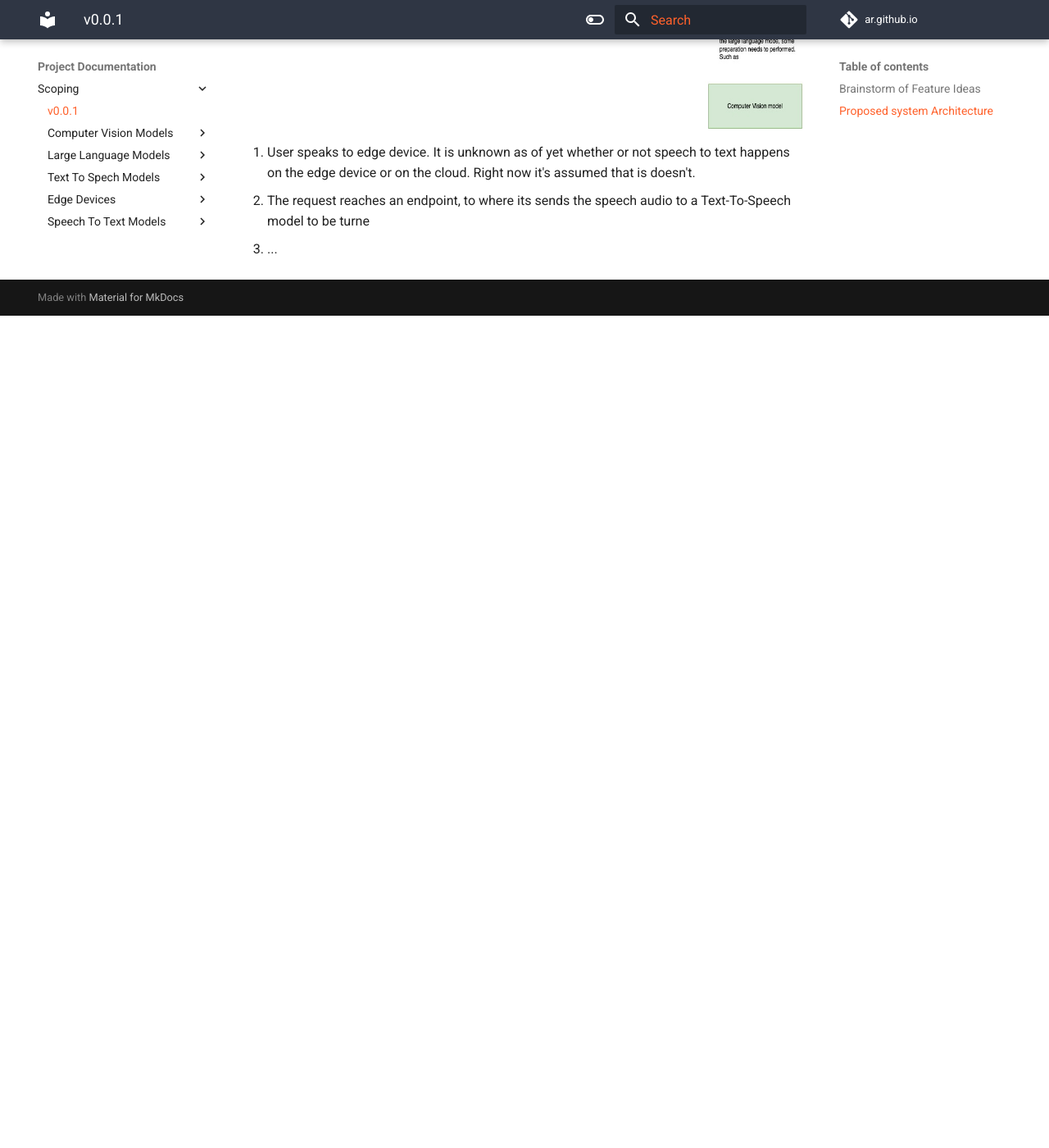
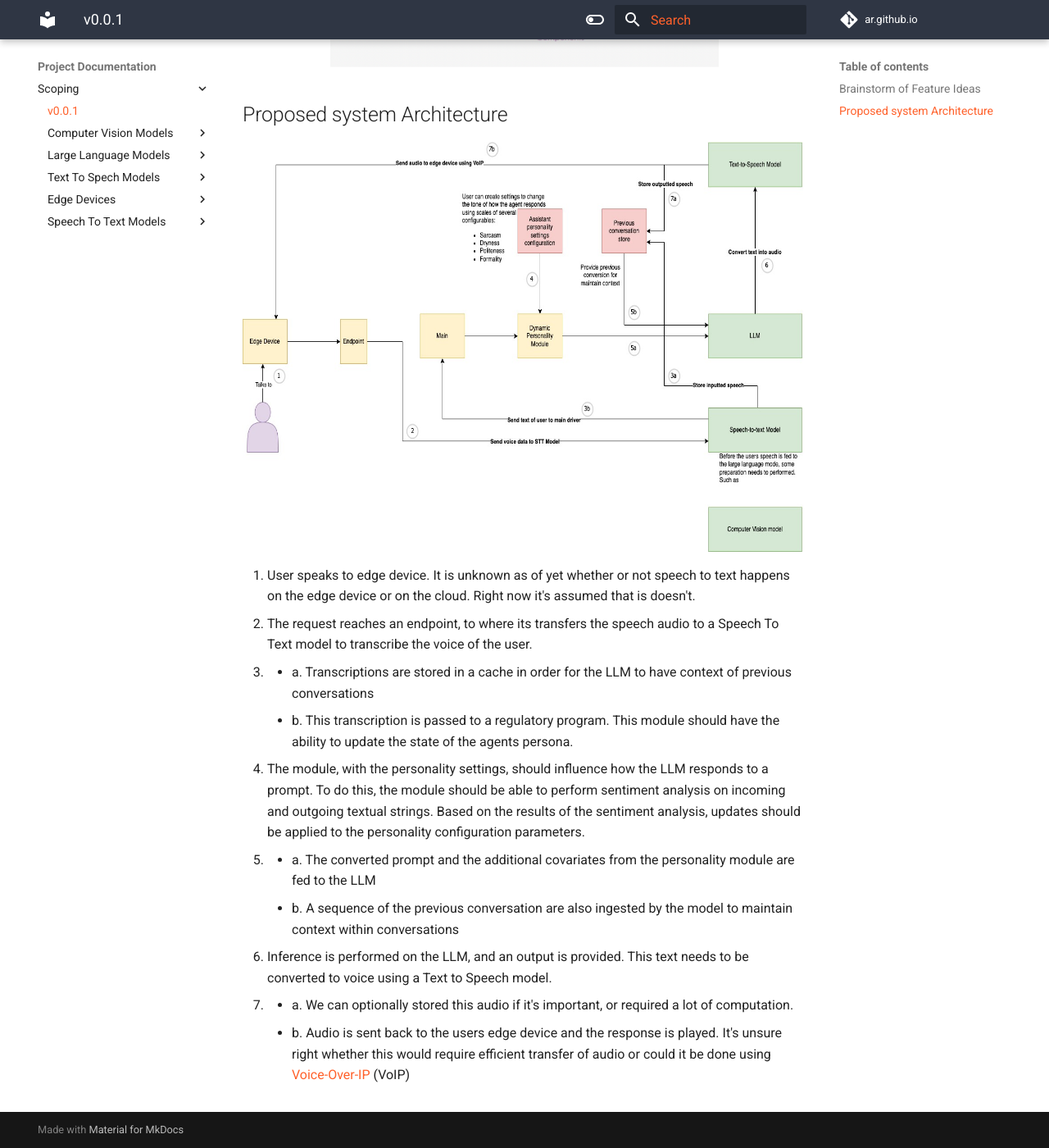
Before and after one commit to tempnamefornow/ar.github.io, an MkDocs documentation site: the page built from docs/project_documentation/scoping/v0.0.1.md, in a window 1280 px wide and 1400 px high, scrolled down 2763 px. Shown: the whole window at 82% size. Built offline with MkDocs 1.6.1 and Material for MkDocs 9.7.7, drawn with Linux system fonts in a browser that asks for light colours; comment, search, counter and statistics services are not loaded; before the commit the page ends 3148 px from its top, so only the background shows below that; some of the changed text lies outside the part shown.

Commit message:
ADD - documentation for steps

```diff
--- a/docs/project_documentation/scoping/v0.0.1.md
+++ b/docs/project_documentation/scoping/v0.0.1.md
@@ -18,13 +18,27 @@
 - **Personality Module:** To provide a unique experience and the illusion of the assistant having a personality would require some regulatory system running in the background. It should be able to have a configurable personality setting, where the user can select on which scale that what certain aspects of the assistants "personality" should be. This should be based on a valid personality traid model. There are many personality models out there, but the **The Big Five Personality Traits** model is generally considered the most widely accepted and used model for measuring personality. The Big Five model has gained popularity due to its ability to provide a comprehensive understanding of personality and its applicability in various fields, including psychology, organizational behavior, and marketing. Moreover, research has supported the validity and reliability of the Big Five model across cultures and languages.
 <img src="../../../resources/images/project_documentation/scoping/big_5_trait.jpeg" style="width:400px; display: block; margin-right: auto; margin-left: auto;">
 The configurations of the assistants persona should be interpretable by the LLM, and should influence the type of response the LLM produces. This system should be dynamic, meaning the parameters for the persona should be updating consistently throughout the span of conversations had with the assitant. The responses returned from the LLM should be analysis using sentiment analysis. Some system should be in place the use the output of the sentiment analysis to regulate the persona parameters. For example: If the user speaks with apathy towards the assistant then the responses wouldn't be as cheerful. Doing so would break the illusion of an authentic artificial personality.
-- **Edge Device:** Ideally, to provide the best experience this should be wearable device such as glasses.
+- **Edge Device:** Ideally, to provide the best experience this should be wearable device such as glasses. This will allow for ease-of-use when interacting with the assistant.
+
+<img src="../../../resources/images/project_documentation/scoping/patent.png" style="height:500px; display: block; margin-right: auto; margin-left: auto;">
+
+
+
 
 ## Proposed system Architecture
 
 <img src="../../../resources/diagrams/system_architecture_v1.jpg" style="height:500px; display: block; margin-right: auto; margin-left: auto;">
 
-
 1. User speaks to edge device. It is unknown as of yet whether or not speech to text happens on the edge device or on the cloud. Right now it's assumed that is doesn't.
-2. The request reaches an endpoint, to where its sends the speech audio to a Text-To-Speech model to be turne
-3. ...
+2. The request reaches an endpoint, to where its transfers the speech audio to a Speech To Text model to transcribe the voice of the user.
+3.
+    - a. Transcriptions are stored in a cache in order for the LLM to have context of previous conversations
+    - b. This transcription is passed to a regulatory program. This module should have the ability to update the state of the agents persona.
+4. The module, with the personality settings, should influence how the LLM responds to a prompt. To do this, the module should be able to perform sentiment analysis on incoming and outgoing textual strings. Based on the results of the sentiment analysis, updates should be applied to the personality configuration parameters.
+5.
+    - a. The converted prompt and the additional covariates from the personality module are fed to the LLM
+    - b. A sequence of the previous conversation are also ingested by the model to maintain context within conversations
+6. Inference is performed on the LLM, and an output is provided. This text needs to be converted to voice using a Text to Speech model.
+7.
+    - a. We can optionally stored this audio if it's important, or required a lot of computation.
+    - b. Audio is sent back to the users edge device and the response is played. It's unsure right whether this would require efficient transfer of audio or could it be done using [Voice-Over-IP](https://en.wikipedia.org/wiki/Voice_over_IP) (VoIP)
```
Also changed, not shown: docs/resources/images/project_documentation/scoping/patent.png (added).
